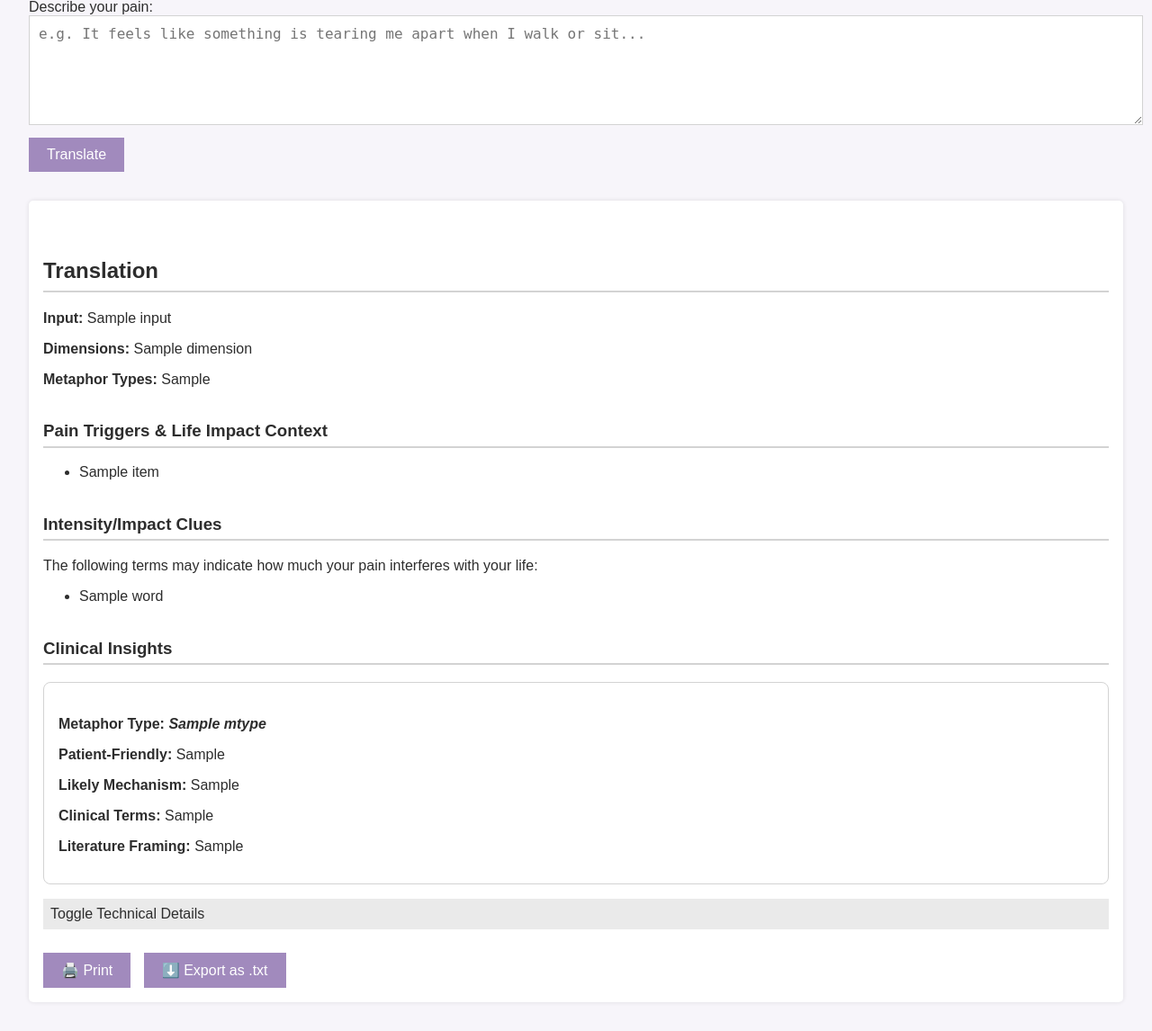
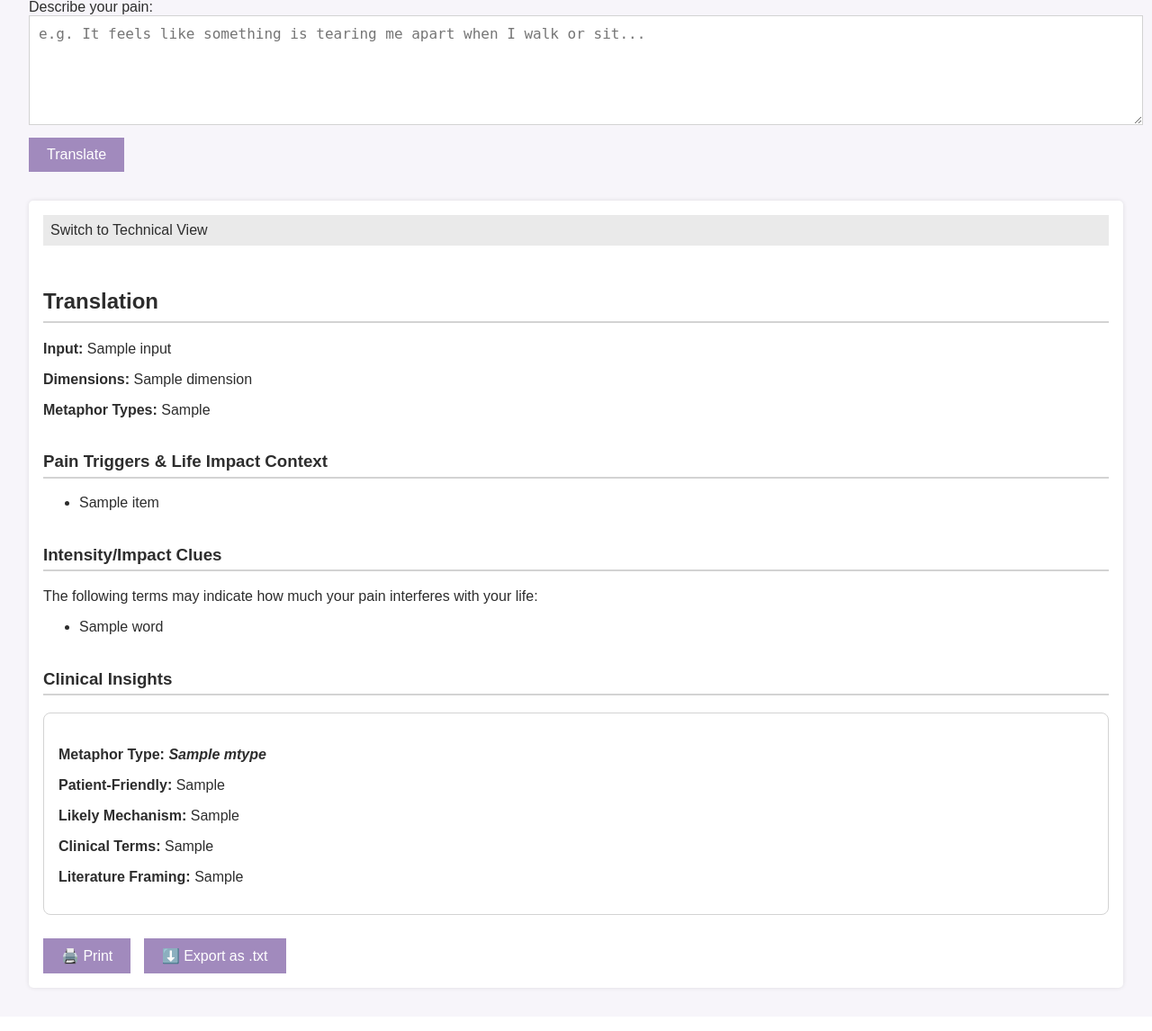
Before and after one commit to Stella5791/translate-my-pain, a Flask app: template templates/index.html in a window 1280 px wide. Shown: the part 197-1343 px from the top of the page at 90% size. After the commit the page ends 1298 px from the top, so only its background shows below. Run offline with Flask 3, Linux system fonts and the light colour scheme; the template is opened without the code that fills it: most values are stand-ins (such as "Sample title", 1, 10 or a date in 2020).

Commit message:
Add dual-mode view (empathetic + technical) to HTML interface
- Introduced a toggle for switching between empathetic summaries and technical details
- Default view focuses on patient-friendly language and clinical insights
- Optional 'technical mode' displays matched expressions and entailments
- Improved layout and accessibility for users seeking different levels of detail

```diff
--- a/templates/index.html
+++ b/templates/index.html
@@ -91,10 +91,6 @@
       cursor: pointer;
       margin-bottom: 1em;
     }
-
-    #technical-details {
-      display: none;
-    }
   </style>
 </head>
 <body>
@@ -116,6 +112,8 @@
 
   {% if results and results.input %}
     <div class="results" id="output">
+      <div class="technical-toggle" onclick="toggleView()">Switch to Technical View</div>
+      <div data-view="empathetic">
         <h2>Translation</h2>
         <p><strong>Input:</strong> {{ results.input }}</p>
 
@@ -160,10 +158,11 @@
             </div>
           {% endfor %}
         {% endif %}
+      </div>
 
       {% if results.matches and results.entailments %}
-        <div class="technical-toggle" onclick="toggleTechnical()">Toggle Technical Details</div>
-        <div id="technical-details">
+        <div data-view="technical" style="display: none;">
+          <h2>Technical Details</h2>
           <h3>Matches by Metaphor Type</h3>
           <ul>
             {% for mtype, match_list in results.matches.items() %}
@@ -199,9 +198,24 @@
       link.click();
     }
 
-    function toggleTechnical() {
-      const section = document.getElementById("technical-details");
-      section.style.display = (section.style.display === "none") ? "block" : "none";
+    let currentView = "empathetic";
+
+    function toggleView() {
+      const empathetic = document.querySelector('[data-view="empathetic"]');
+      const technical = document.querySelector('[data-view="technical"]');
+      const button = document.querySelector('.technical-toggle');
+
+      if (currentView === "empathetic") {
+        empathetic.style.display = "none";
+        if (technical) technical.style.display = "block";
+        button.textContent = "Switch to Empathetic View";
+        currentView = "technical";
+      } else {
+        empathetic.style.display = "block";
+        if (technical) technical.style.display = "none";
+        button.textContent = "Switch to Technical View";
+        currentView = "empathetic";
+      }
     }
 
     if (document.getElementById("output")) {
```
Lines whose indentation alone changed are shown as unchanged.
